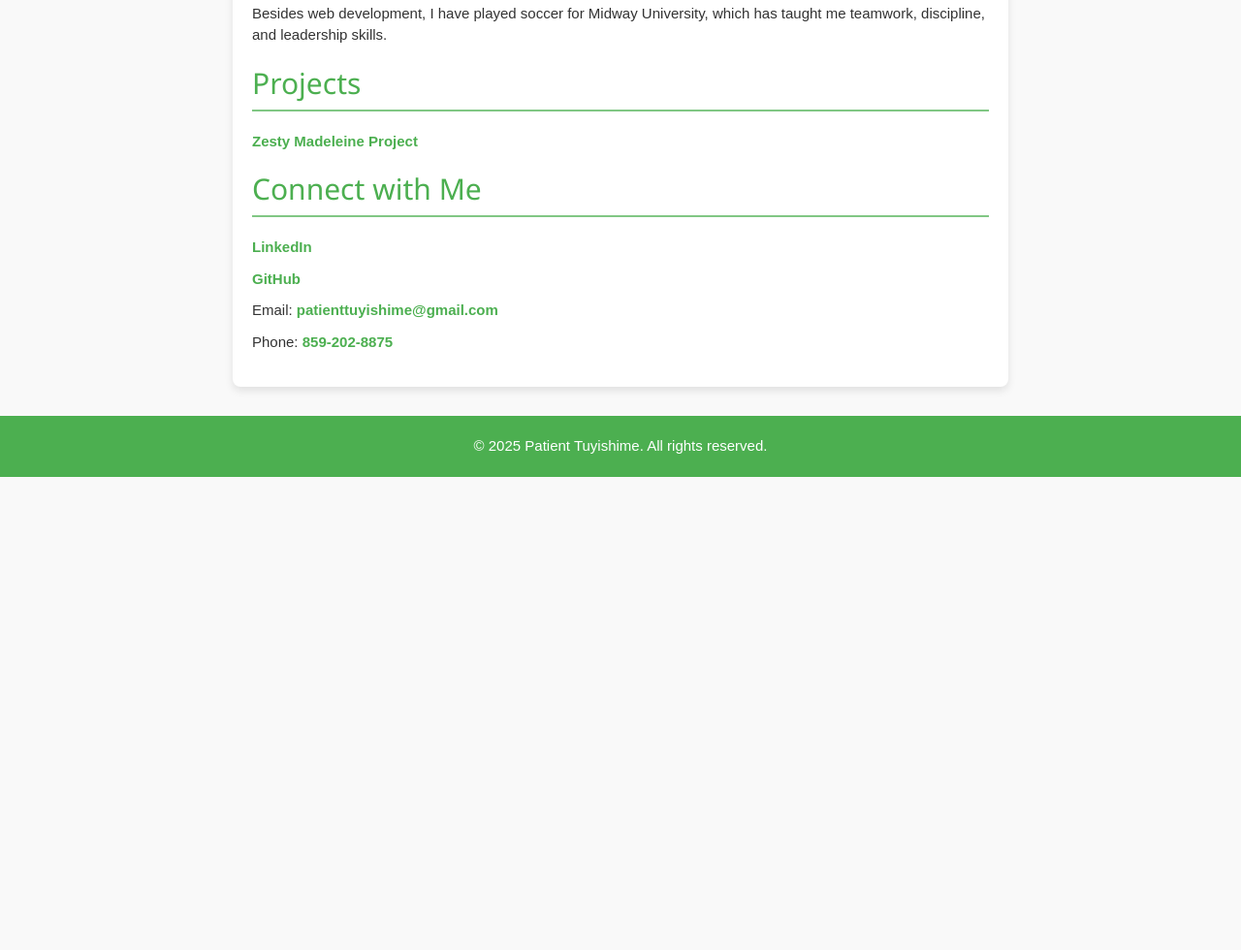
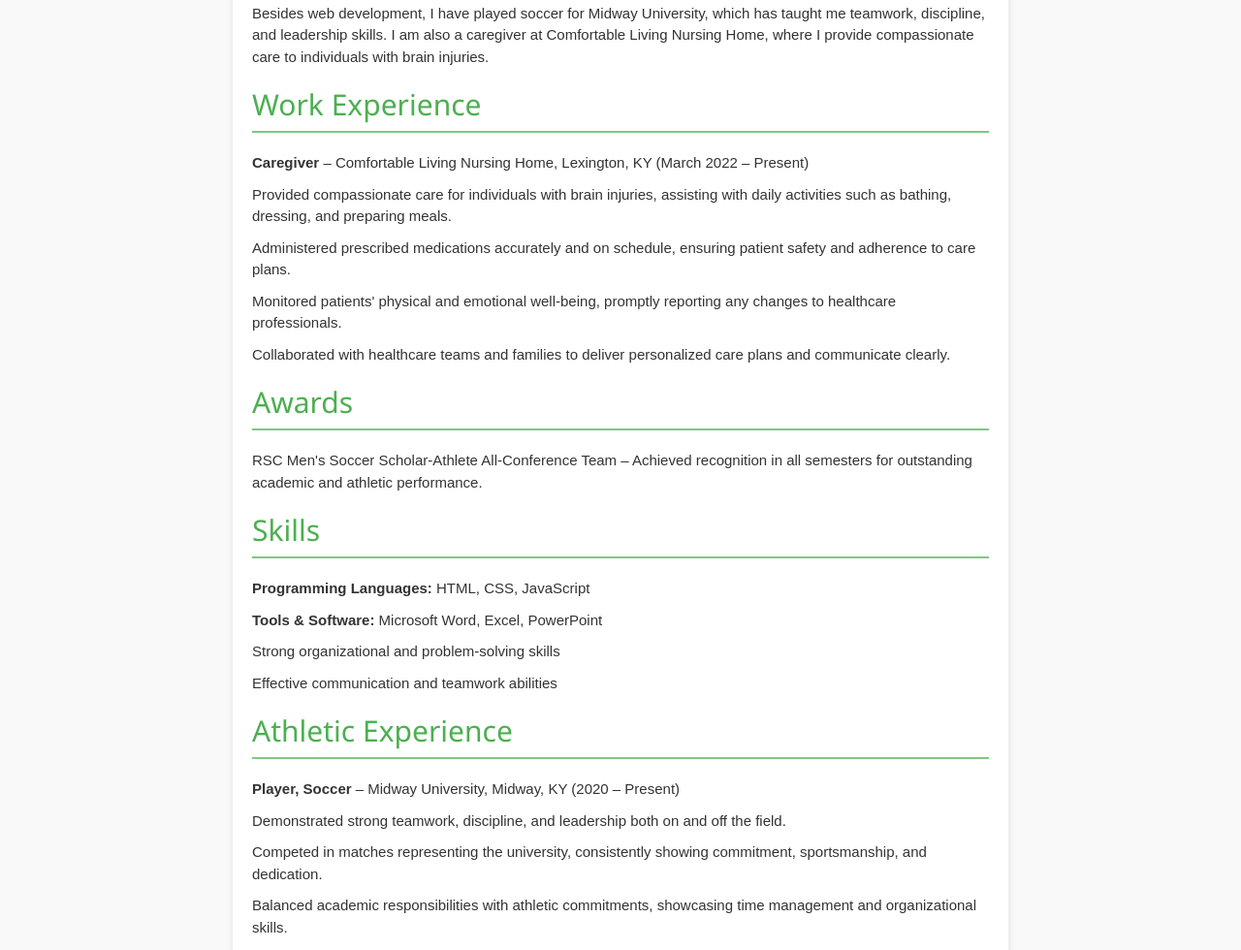
Before and after one commit to patient031/patient031.github.io, a plain HTML site: page index.html in a window 1280 px wide. Shown: the part 546-1526 px from the top of the page at 97% size. Before the commit the page ends 1038 px from the top, so only its background shows below. Drawn offline with nearby package versions, Linux system fonts and the light colour scheme.

Commit message:
added more information in index.html file

```diff
--- a/index.html
+++ b/index.html
@@ -71,19 +71,51 @@
 </head>
 <body>
     <div class="header w3-card-4">
-
-
         <img src="IMG_2699.JPG" alt="Patient Tuyishime's Profile Picture">
         <h1>Welcome to My GitHub Home Page</h1>
-
     </div>
 
     <div class="content">
         <h2>About Me</h2>
-        <p>Hello! My name is Patient Tuyishime. I am a passionate web developer and a senior student at Midway University. I'm majoring in Computer Science and minoring in Business Administration.  I love creating beautiful and functional web applications!</p>
+        <p>Hello! My name is Patient Tuyishime. I am a passionate web developer and a senior student at Midway University. I'm majoring in Computer Science and minoring in Business Administration. I love creating beautiful and functional web applications!</p>
 
-        <p> Besides web development, I have played soccer for Midway University, which has taught me teamwork, discipline, and leadership skills.</p>
+        <p>Besides web development, I have played soccer for Midway University, which has taught me teamwork, discipline, and leadership skills. I am also a caregiver at Comfortable Living Nursing Home, where I provide compassionate care to individuals with brain injuries.</p>
 
+        <h2>Work Experience</h2>
+        <ul>
+            <li><strong>Caregiver</strong> – Comfortable Living Nursing Home, Lexington, KY (March 2022 – Present)
+                <ul>
+                    <li>Provided compassionate care for individuals with brain injuries, assisting with daily activities such as bathing, dressing, and preparing meals.</li>
+                    <li>Administered prescribed medications accurately and on schedule, ensuring patient safety and adherence to care plans.</li>
+                    <li>Monitored patients' physical and emotional well-being, promptly reporting any changes to healthcare professionals.</li>
+                    <li>Collaborated with healthcare teams and families to deliver personalized care plans and communicate clearly.</li>
+                </ul>
+            </li>
+        </ul>
+
+        <h2>Awards</h2>
+        <ul>
+            <li>RSC Men's Soccer Scholar-Athlete All-Conference Team – Achieved recognition in all semesters for outstanding academic and athletic performance.</li>
+        </ul>
+
+        <h2>Skills</h2>
+        <ul>
+            <li><strong>Programming Languages:</strong> HTML, CSS, JavaScript</li>
+            <li><strong>Tools & Software:</strong> Microsoft Word, Excel, PowerPoint</li>
+            <li>Strong organizational and problem-solving skills</li>
+            <li>Effective communication and teamwork abilities</li>
+        </ul>
+
+        <h2>Athletic Experience</h2>
+        <ul>
+            <li><strong>Player, Soccer</strong> – Midway University, Midway, KY (2020 – Present)
+                <ul>
+                    <li>Demonstrated strong teamwork, discipline, and leadership both on and off the field.</li>
+                    <li>Competed in matches representing the university, consistently showing commitment, sportsmanship, and dedication.</li>
+                    <li>Balanced academic responsibilities with athletic commitments, showcasing time management and organizational skills.</li>
+                </ul>
+            </li>
+        </ul>
 
         <h2>Projects</h2>
         <ul>
```
